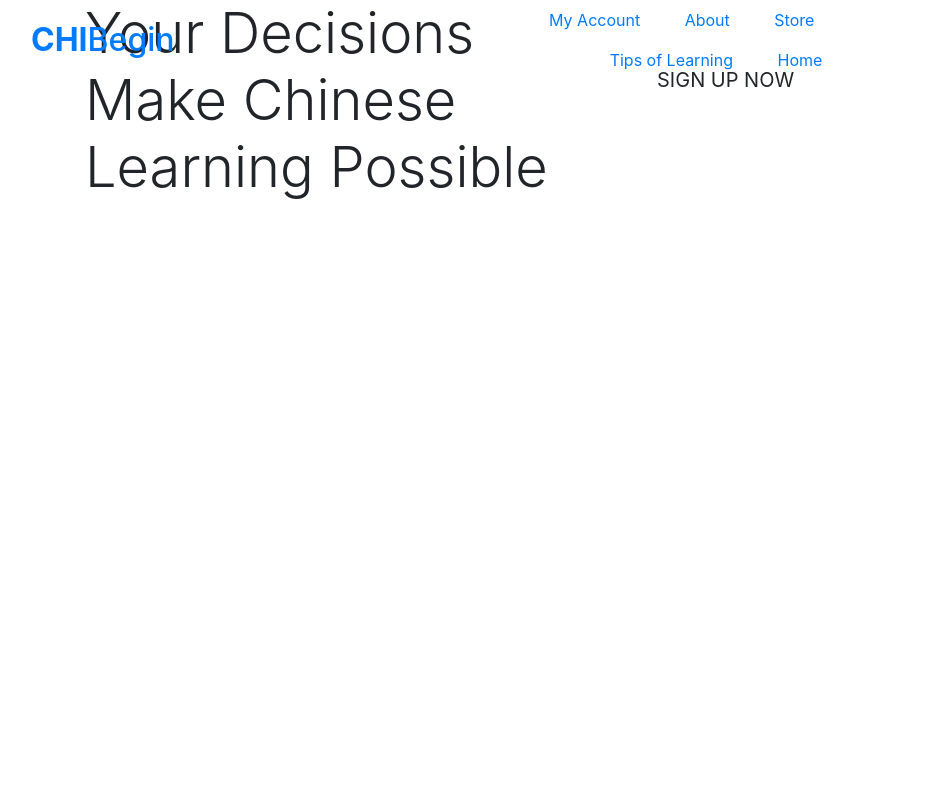
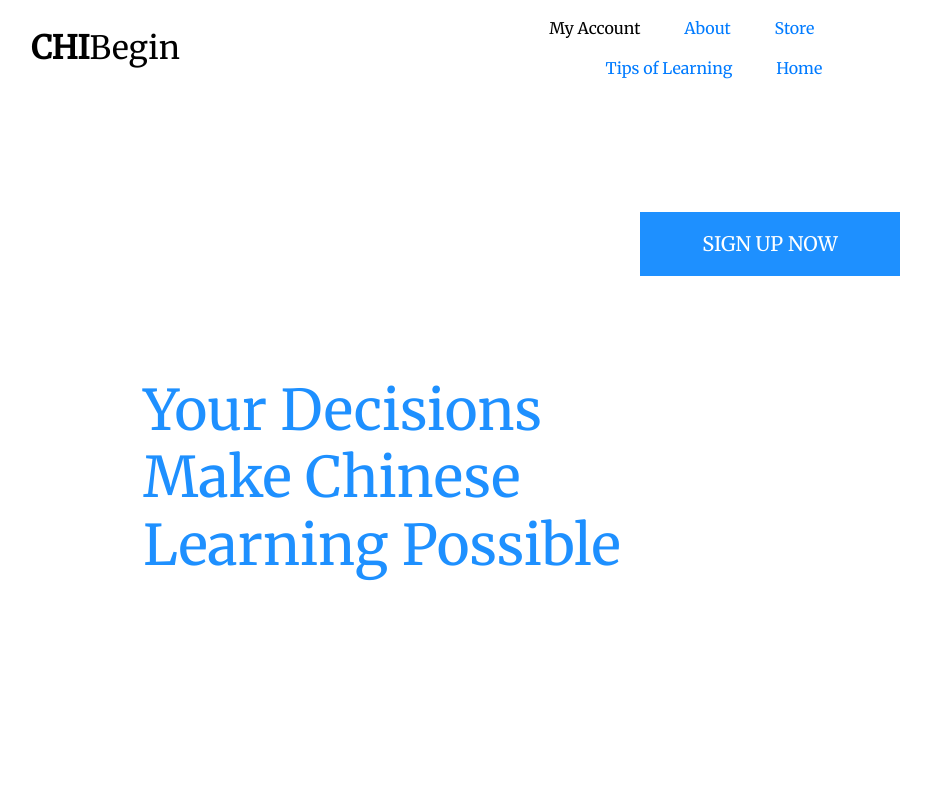
Before and after one commit to kongteckmee/chinese_to_begin, a Django app: page / in a window 1280 px wide. Shown: the whole page, without its empty margins (0-931 px from the left). Run offline with Django 3.2, Linux system fonts and the light colour scheme; some libraries are stand-ins or nearby versions.

Commit message:
Added base.css

```diff
--- a/chinese_to_begin/settings.py
+++ b/chinese_to_begin/settings.py
@@ -146,3 +146,8 @@ USE_TZ = True
 # https://docs.djangoproject.com/en/3.0/howto/static-files/
 
 STATIC_URL = '/static/'
+
+STATICFILES_DIRS = (os.path.join(BASE_DIR, 'static'),)
+
+MEDIA_URL = '/media/'
+MEDIA_ROOT = os.path.join(BASE_DIR, 'media')
--- a/chinese_to_begin/urls.py
+++ b/chinese_to_begin/urls.py
@@ -15,9 +15,11 @@ Including another URLconf
 """
 from django.contrib import admin
 from django.urls import path, include
+from django.conf import settings
+from django.conf.urls.static import static
 
 urlpatterns = [
     path('admin/', admin.site.urls),
     path('accounts/', include('allauth.urls')),
-    path('', include('home.urls'))
-]
+    path('', include('home.urls')),
+] + static(settings.MEDIA_URL, document_root=settings.MEDIA_ROOT)
--- /dev/null
+++ b/static/css/base.css
@@ -0,0 +1,83 @@
+html {
+    height: 100%;
+}
+
+body {
+    height: calc(100vh - 164px);
+    color: #555;
+    font-family: 'Merriweather', serif;
+}
+
+/* from Bulma */
+.icon {
+    align-items: center;
+    display: inline-flex;
+    justify-content: center;
+    height: 1.5rem;
+    width: 1.5rem;
+}
+
+/* .logo-font {
+    /* text-transform: uppercase; */
+} */
+
+.main-logo-link {
+    width: fit-content;
+}
+
+.sign-up-now-button {
+    background: #1e90ff;
+    color: white;
+    min-width: 260px;
+}
+
+.btn-blue {
+    background: #1e90ff;
+    color: white;
+}
+
+.shop-now-button:hover,
+.shop-now-button:active,
+.shop-now-button:focus,
+.btn-black:hover,
+.btn-black:active,
+.btn-black:focus {
+    background: #222;
+    color: white;
+}
+
+.text-black {
+    color: #000 !important;
+}
+
+.text-blue {
+    color: #1e90ff;
+}
+
+.border-black {
+    border: 1px solid black !important;
+}
+
+/* -------------------------------- Media Queries */
+
+/* Slightly larger container on xl screens */
+@media (min-width: 1200px) {
+  .container {
+    max-width: 80%;
+  }
+}
+
+/* fixed top navbar only on medium and up */
+@media (min-width: 992px) {
+    .fixed-top-desktop-only {
+        position: fixed;
+        top: 0;
+        right: 0;
+        left: 0;
+        z-index: 1030;
+    }
+
+    .header-container {
+        padding-top: 164px;
+    }
+}
--- a/templates/base.html
+++ b/templates/base.html
@@ -17,6 +17,8 @@
     {% block corecss %}
         <!-- Bootstrap CSS -->
         <link rel="stylesheet" href="https://stackpath.bootstrapcdn.com/bootstrap/4.5.0/css/bootstrap.min.css" integrity="sha384-9aIt2nRpC12Uk9gS9baDl411NQApFmC26EwAOH8WgZl5MYYxFfc+NcPb1dKGj7Sk" crossorigin="anonymous">
+        <link rel="stylesheet" href="https://fonts.googleapis.com/css2?family=Merriweather&display=swap">
+        <link rel="stylesheet" href="{% static 'css/base.css' %}">
     {% endblock %}
 
     {% block extra_css %}
@@ -24,6 +26,7 @@
 
     {% block corejs %}
         <!-- jQuery first, then Popper.js, then Bootstrap JS -->
+        <script src="https://kit.fontawesome.com/e9c73d7092.js" crossorigin="anonymous"></script>
         <script src="https://code.jquery.com/jquery-3.5.1.slim.min.js" integrity="sha384-DfXdz2htPH0lsSSs5nCTpuj/zy4C+OGpamoFVy38MVBnE+IbbVYUew+OrCXaRkfj" crossorigin="anonymous"></script>
         <script src="https://cdn.jsdelivr.net/npm/popper.js@1.16.0/dist/umd/popper.min.js" integrity="sha384-Q6E9RHvbIyZFJoft+2mJbHaEWldlvI9IOYy5n3zV9zzTtmI3UksdQRVvoxMfooAo" crossorigin="anonymous"></script>
         <script src="https://stackpath.bootstrapcdn.com/bootstrap/4.5.0/js/bootstrap.min.js" integrity="sha384-OgVRvuATP1z7JjHLkuOU7Xw704+h835Lr+6QL9UvYjZE3Ipu6Tp75j7Bh/kR0JKI" crossorigin="anonymous"></script>
@@ -36,10 +39,10 @@
   </head>
   <body>
     <header class="container-fluid fixed-top">
-        <div class="row">
+        <div id="topnav" class="row bg-white pt-lg-2 d-none d-lg-flex">
                 <div class="col-12 col-lg-4 my-auto py-lg-0 text-center text-lg-left">
                     <a href="{% url 'home' %}" class="nav-link main-logo-link">
-                        <h2 class="logo-font text-blue my-0"><strong>CHI</strong>Begin</h2>
+                        <h2 class="logo-font text-black my-0"><strong>CHI</strong>Begin</h2>
                     </a>
                 </div>
                 <div class="col-12 col-lg-4 my-auto py-lg-0">
```
